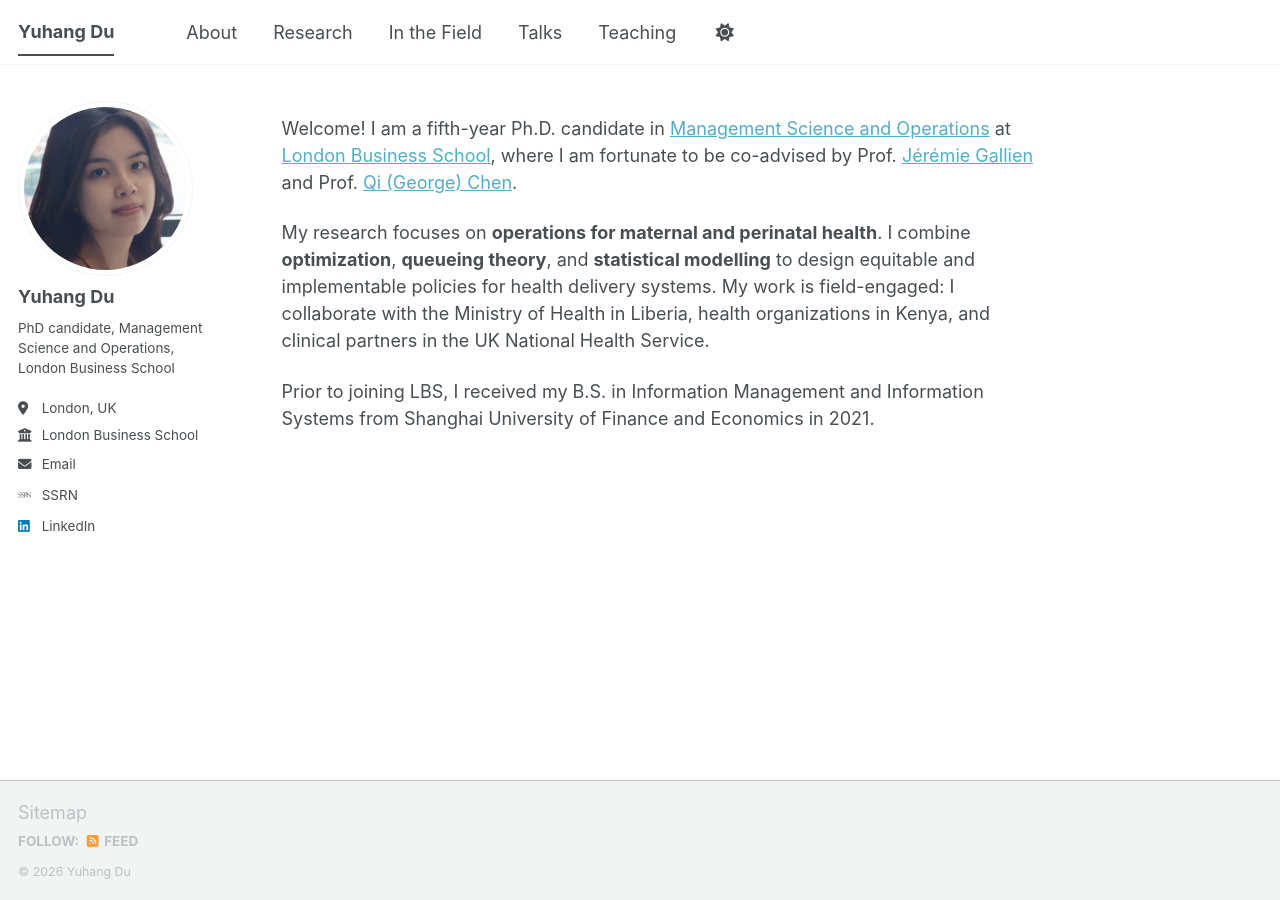
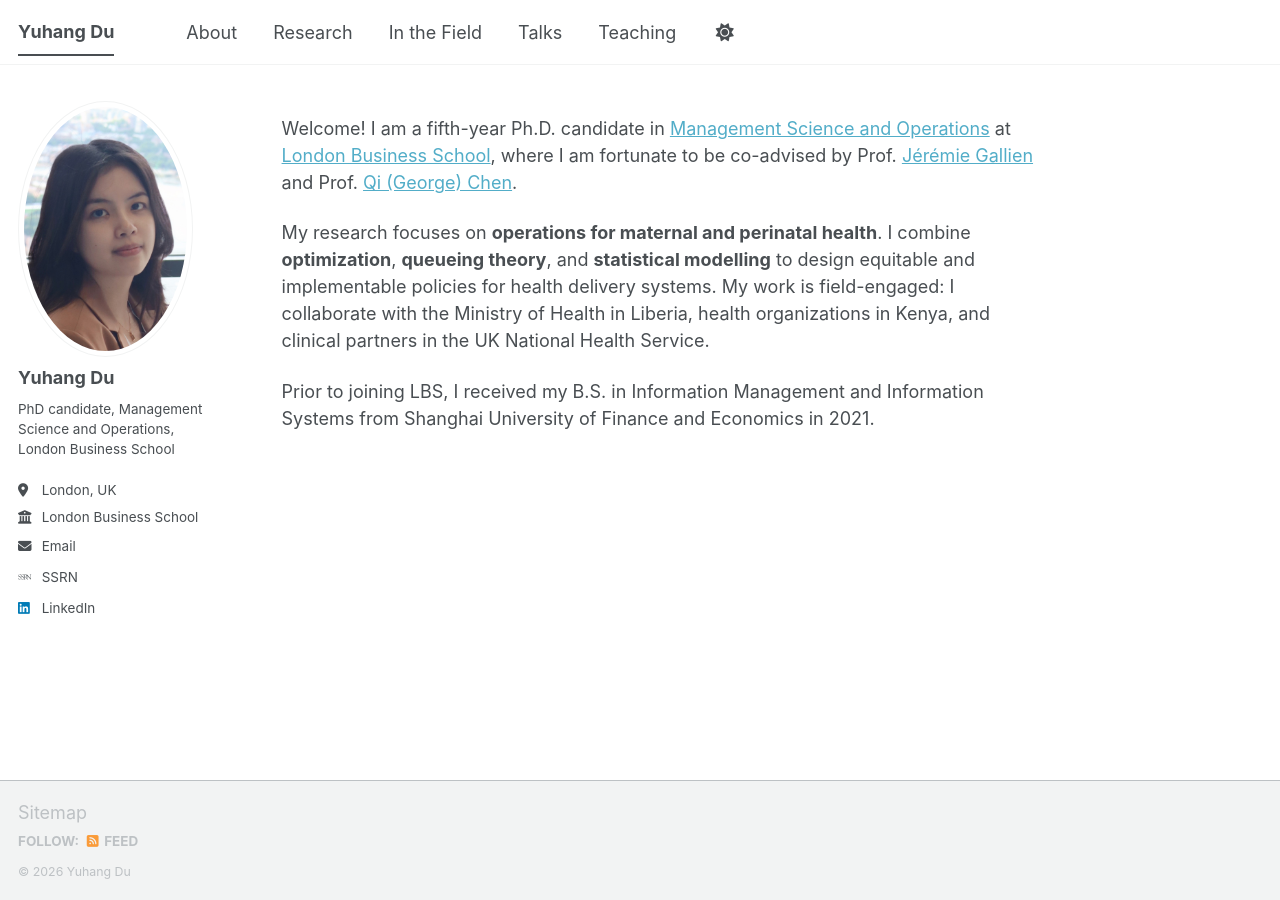
Before and after one commit to yuhangdu-edu/yuhangdu-edu.github.io, a Jekyll site: the page built from _pages/about.md, in a window 1280 px wide. Built offline with Jekyll 4.4.1, drawn with Linux system fonts in a browser that asks for light colours; some web fonts are replaced; a script bundle is joined from its source files by our own code; library files that are not in the unit come from our copies.

Commit message:
Update _sidebar.scss

```diff
--- a/_sass/layout/_sidebar.scss
+++ b/_sass/layout/_sidebar.scss
@@ -155,9 +155,6 @@
 
   img {
     max-width: 175px;
-    height: 175px;
-    object-fit: cover;
-    object-position: center center;
     border-radius: 50%;
 
     @include breakpoint($large) {
```
